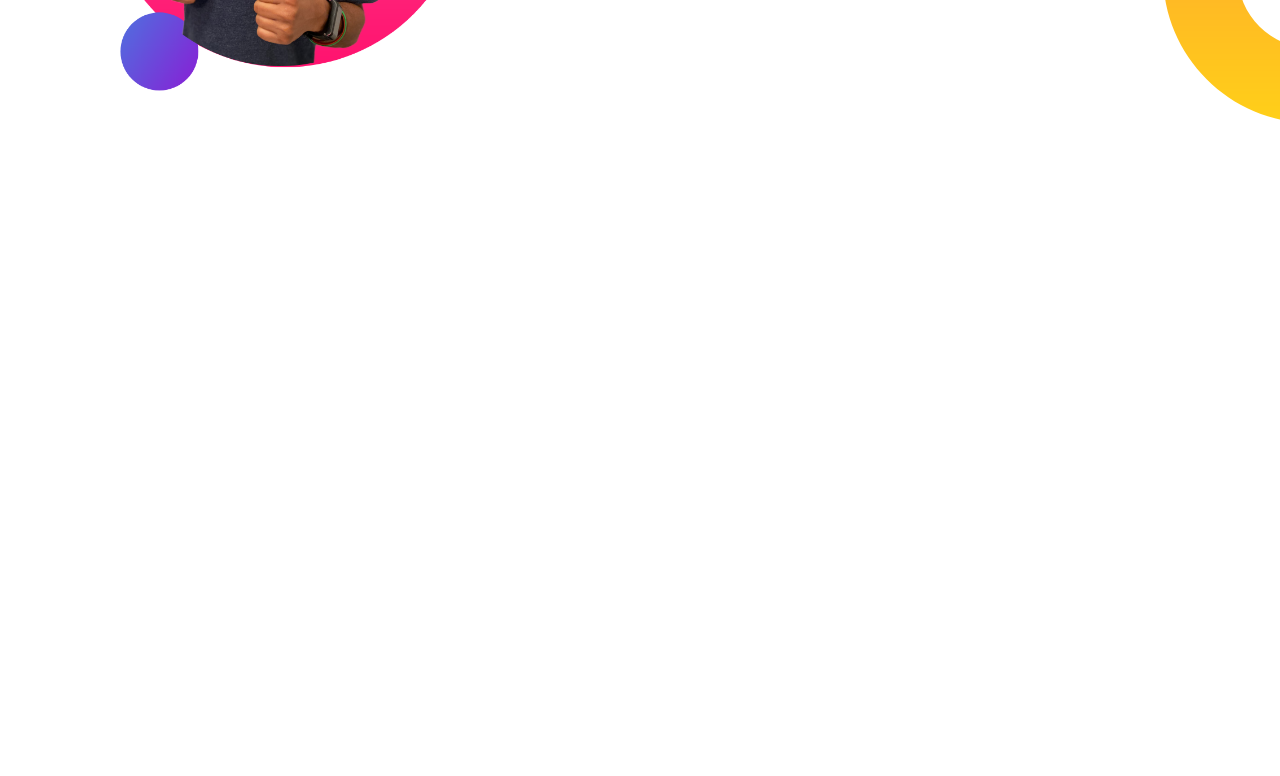
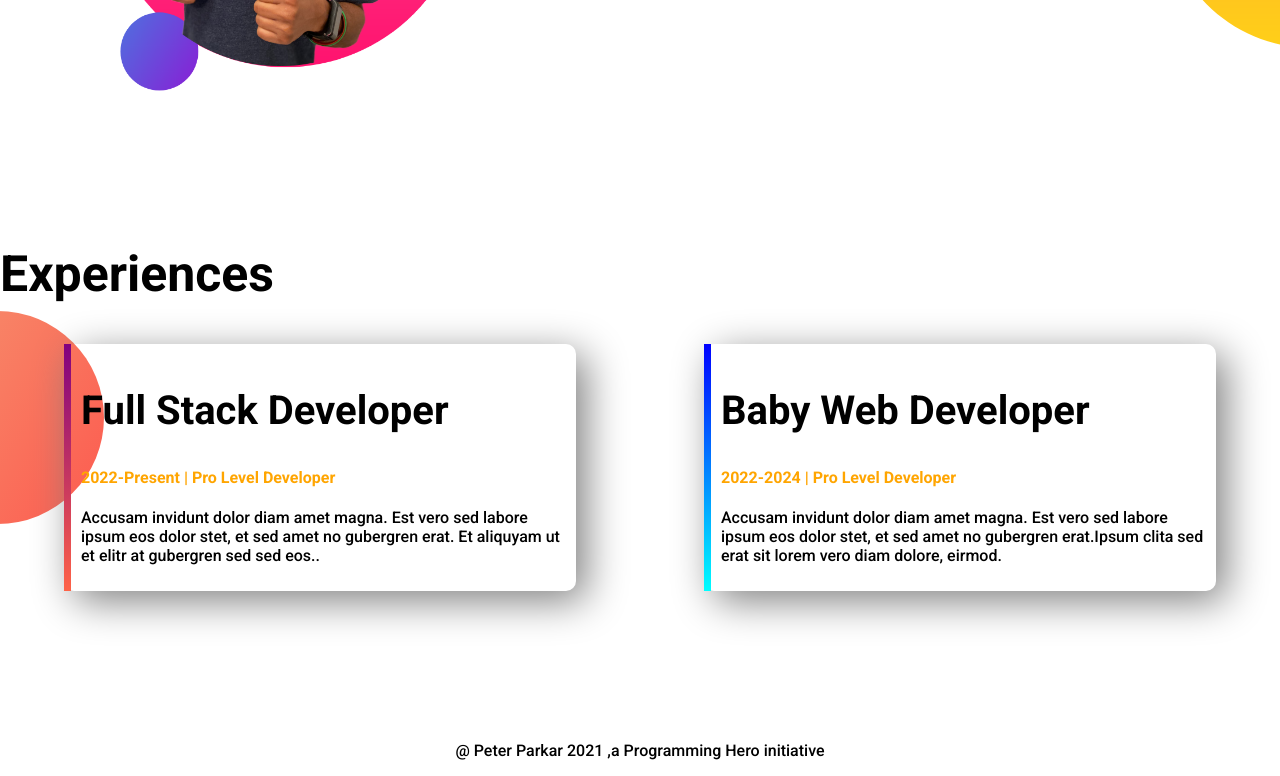
Before and after one commit to khaleda11/developer-portfolio, a plain HTML site: page index.html in a window 1280 px wide. Shown: the part 851-1627 px from the top of the page. Before the commit the page ends 1096 px from the top, so only its background shows below. Drawn offline with Linux system fonts and the light colour scheme.

Commit message:
footer and experience added

```diff
--- a/index.html
+++ b/index.html
@@ -12,7 +12,7 @@
           <link rel ="stylesheet" href ="style.css">
 </head>
 <body>
-          <section class="top-banner">
+          <section class="top-banner flexible-container">
              <div class="half-width">
 
                     <h1> Welcome To</h1>
@@ -32,7 +32,7 @@
           </section>
 
     <!---------------Second Part Start--------->
-          <section class="dream-big">
+          <section class="dream-big flexible-container">
 
            <div class="half-width">
                 <img src ="images/jhankar2.png">
@@ -50,6 +50,45 @@
             <!---------------Second Part End--------->
 
 
+           <!---------------Third Part Start--------->
+
+           <section class="experience-area">
+
+                    <h1> Experiences</h1>
+
+              <div class="flexible-container">
+
+              <div id ="full-stack" class="experience-item">
+                    <h2> Full Stack Developer </h2>
+
+                    <h4 class="small"> 2022-Present  | Pro Level Developer </h4>
+
+                    <p> Accusam invidunt dolor diam amet magna. Est vero sed labore ipsum eos dolor stet, et sed amet no gubergren erat. Et aliquyam ut et elitr at gubergren sed sed eos.. </p>
+
+                  </div>
+
+                  <div id ="web-dev" class=" experience-item ">
+                        <h2> Baby Web Developer </h2>
+
+                        <h4 class="small"> 2022-2024  | Pro Level Developer </h4>
+
+                    <p> Accusam invidunt dolor diam amet magna. Est vero sed labore ipsum eos dolor stet, et sed amet no gubergren erat.Ipsum clita sed erat sit lorem vero diam dolore, eirmod. </p>
+
+                  </div>
+
+         </div>
+
+
+           </section>
+
+            <!---------------Third Part End--------->
+
+            <footer>
+
+          <p>@ Peter Parkar 2021 ,a Programming Hero initiative</p>
+
+            </footer>
+
 
 </body>
 </html>
--- a/style.css
+++ b/style.css
@@ -5,17 +5,23 @@ body{
 h1 {
           font-size: 50px;
 }
+
+h2{
+     font-size: 40px;
+}
 .orange{
           color: orange;
           font-size: 40px;
 }
-section{
+.flexible-container{
           display: flex;
+          margin-bottom: 150px;
 }
+
 .half-width{
           width: 50%;
           padding-left: 5%;
-          margin-bottom: 150px;
+
 }
 .half-width img{
           width: 70%;
@@ -37,3 +43,38 @@ section{
           background-repeat: no-repeat;
           background-position: right ;
 }
+.small{
+          color: orange;
+}
+.experience-item{
+          box-shadow: 10px 10px 40px gray;
+          width: 40%;
+          margin-left: 5%;
+          margin-right: 5%;
+          padding: 10px;
+          border-radius: 10px;
+
+}
+.experience-area{
+          background-image: url(images/exp-bg.png);
+          background-repeat: no-repeat;
+          background-position: left;
+}
+#web-dev{
+          border-left: 7px solid;
+          border-image:linear-gradient(blue,cyan);
+          border-image-slice:1 ;
+
+
+}
+#full-stack{
+          border-left: 7px solid;
+          border-image:linear-gradient(purple,tomato);
+          border-image-slice:1 ;
+
+
+
+}
+footer p{
+          text-align: center;
+}
```
Also changed, not shown: 4 other files.
